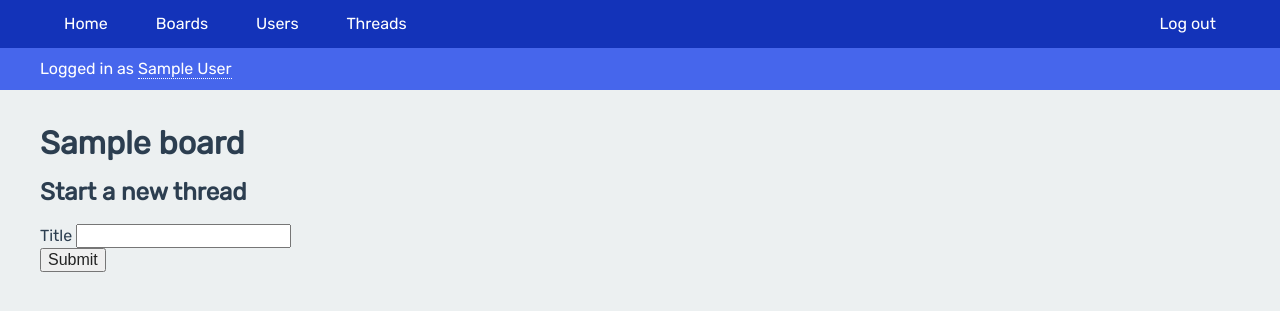
After one commit to Eelinki/tsoha-2020, a Flask app: page /board/1/threads/new in a window 1280 px wide. The commit adds this page. Shown: the top 311 px of the page. Run offline with Flask 2, Linux system fonts and the light colour scheme; a user stored in the database is signed in; tables that the repository leaves empty hold one stand-in row (values such as "Sample post").

Commit message:
New threads now go into the correct board

```diff
--- a/application/boards/forms.py
+++ b/application/boards/forms.py
@@ -7,3 +7,9 @@ class BoardForm(FlaskForm):
 
     class Meta:
         csrf = False
+
+class ThreadForm(FlaskForm):
+    title = StringField("Title", [InputRequired(), Length(max=64)])
+
+    class Meta:
+        csrf = False
--- a/application/boards/views.py
+++ b/application/boards/views.py
@@ -1,7 +1,8 @@
 from application import app, db, login_required
 from flask import redirect, render_template, request, url_for
+from flask_login import current_user
 from application.boards.models import Board
-from application.boards.forms import BoardForm
+from application.boards.forms import BoardForm, ThreadForm
 from application.threads.models import Thread
 
 @app.route("/boards/", methods=["GET"])
@@ -61,3 +62,25 @@ def view_board(board_id):
     threads = Thread.query.filter_by(board_id = board_id)
 
     return render_template("boards/board.html", board = board, threads = threads)
+
+@app.route("/board/<board_id>/threads/new", methods = ["GET", "POST"])
+@login_required
+def boards_post_thread(board_id):
+    board = Board.query.get(board_id)
+
+    if request.method == "GET":
+        return render_template("boards/new-thread.html", form = ThreadForm(), board = board)
+
+    form = ThreadForm(request.form)
+
+    if not form.validate():
+        return render_template("boards/new-thread.html", form = form, board = board)
+
+    thread = Thread(form.title.data)
+    thread.user_id = current_user.id
+    thread.board_id = board.id
+
+    db.session().add(thread)
+    db.session().commit()
+
+    return redirect(url_for("boards_index"))
--- a/application/templates/boards/board.html
+++ b/application/templates/boards/board.html
@@ -2,7 +2,7 @@
 
 {% block body %}
   <h1>{{ board.boardname }}</h1>
-  <p><a href="{{ url_for('threads_form') }}">Start a new thread</a></p>
+  <p><a href="{{ url_for('boards_post_thread', board_id=board.id) }}">Start a new thread</a></p>
 
   {% include "threads/list-threads.html" %}
 {% endblock %}
--- /dev/null
+++ b/application/templates/boards/new-thread.html
@@ -0,0 +1,19 @@
+{% extends "layout.html" %}
+
+{% block body %}
+  <h1>{{ board.boardname }}</h1>
+  <h2>Start a new thread</h2>
+
+    <form method="POST" action="{{ url_for('boards_post_thread', board_id=board.id) }}">
+        <p>
+            {{ form.title.label }} {{ form.title }}
+
+            <ul>
+            {% for error in form.title.errors %}
+                <li>{{ error }}</li>
+            {% endfor %}
+            </ul>
+        </p>
+        <input type="submit" value="Submit"/>
+    </form>
+{% endblock %}
--- a/application/templates/threads/list.html
+++ b/application/templates/threads/list.html
@@ -2,7 +2,6 @@
 
 {% block body %}
   <h2>Threads</h2>
-  <p><a href="{{ url_for('threads_form') }}">Start a new thread</a></p>
   <table>
     <tr>
       <th>Title</th>
```
Also changed, not shown: application/threads/views.py (+0 -23 lines).
